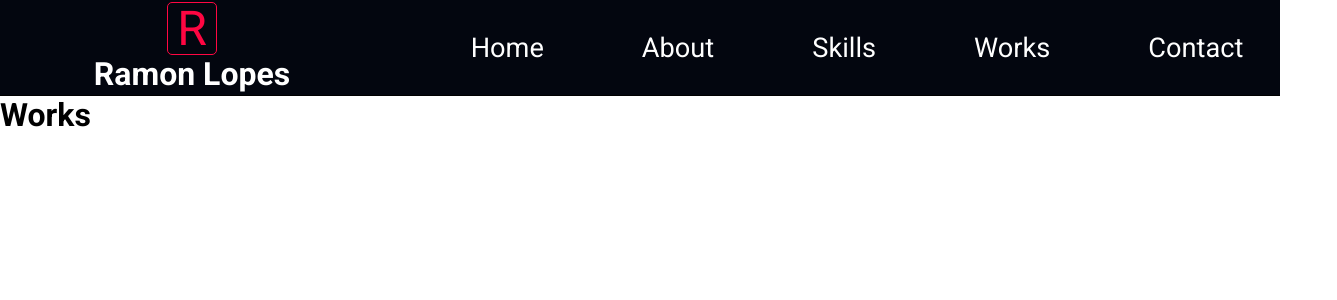
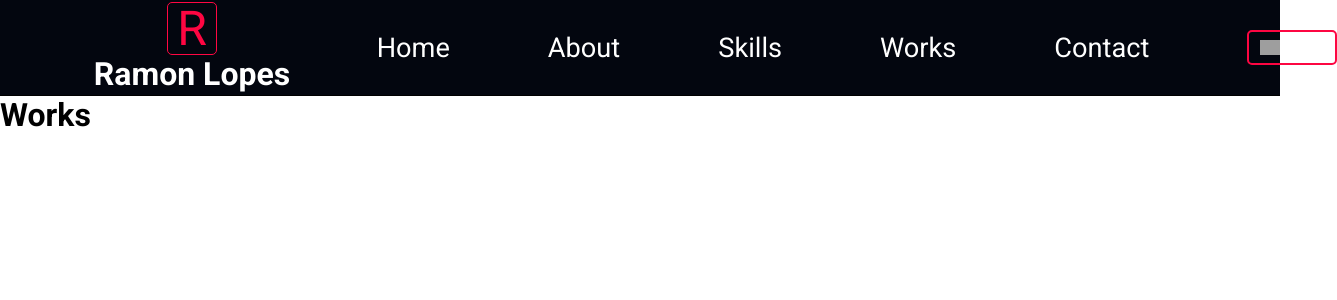
Before and after one commit to RamonMarcelLopes/Portfolio, a React (Vite) app: page /works in a window 1280 px wide. Shown: the top 300 px of the page, 1337 px wide, since content can reach past the window. Built offline with nearby package versions, Linux system fonts and the light colour scheme; grey boxes are pictures that could not be loaded.

Commit message:
feat: implement change language 50%

```diff
--- a/src/components/HeaderToBack/index.css
+++ b/src/components/HeaderToBack/index.css
@@ -69,3 +69,79 @@
     width: 15%;
   }
 }
+.bandeira-img {
+  max-width: 20px;
+  height: auto;
+}
+/*  */
+.dropdown {
+  position: relative;
+}
+
+.dropdown-btn {
+  background-color: transparent;
+  border: 2px solid #fd0642;
+  color: #fff;
+  width: 90px;
+  height: 35px;
+  cursor: pointer;
+  border-radius: 5px;
+  display: flex;
+  justify-content: center;
+
+  align-items: center;
+}
+
+.dropdown-menu {
+  list-style: none;
+  background-color: #03060f;
+  border: 2px solid #fd0642;
+  border-radius: 5px;
+  padding: 8px 0;
+  margin: 0;
+  position: absolute;
+  top: calc(100% + 5px);
+  left: 0;
+  display: none;
+  width: 90px;
+}
+
+.dropdown-menu li {
+  display: flex;
+  justify-content: space-around;
+  align-items: center;
+  padding: 0px 0px;
+  cursor: pointer;
+  width: 100%;
+}
+
+.dropdown-menu li:hover {
+  background-color: #f8f9fa;
+}
+
+.dropdown .dropdown-menu {
+  display: block;
+}
+.dropdown-btn {
+  position: relative;
+}
+
+.dropdown-btn::after {
+  content: '';
+  position: absolute;
+  top: 50%;
+  right: 8px;
+  width: 0;
+  height: 0;
+  border-left: 4px solid transparent;
+  border-right: 4px solid transparent;
+  border-top: 4px solid #fff;
+  transform: translateY(-50%);
+}
+.texten-pt {
+  font-size: 15px;
+}
+.span-pt-en {
+  margin-left: 5px;
+  margin-right: 8px;
+}
--- a/src/components/HeaderToBack/index.tsx
+++ b/src/components/HeaderToBack/index.tsx
@@ -1,20 +1,23 @@
 import { NavigateFunction, useNavigate } from 'react-router-dom';
-import * as L from './language';
-// import { useLanguageContext } from '../../contexts/language';
-// import { useThemeContext } from '../../contexts/dark-lightMode';
+import { useLanguageContext } from '../../contexts/language';
+import { Texts } from '../../contexts/language/languages';
+import DropdownMenu from '../dropDownMenu';
+//import { useThemeContext } from '../../contexts/dark-lightMode';
 import './index.css';
-import { useState } from 'react';
+import { useEffect, useState } from 'react';
 
 const Header = () => {
   let navigate: NavigateFunction = useNavigate();
-  // let { language } = useLanguageContext() ?? {};
+  let { interfaceLanguage, changeLanguage } = useLanguageContext() ?? {};
   // let { theme } = useThemeContext() ?? {};
-  const en = L.TextsEn;
-  const pt = L.TextsPT;
 
-  pt;
+  let ff = () => {
+    changeLanguage(2);
+  };
+  let ff2 = () => {
+    changeLanguage(1);
+  };
 
-  let [language, setLanguage] = useState<L.language>(en);
   return (
     <>
       <header className="headerContainer">
@@ -26,19 +29,22 @@ const Header = () => {
         </div>
         <div className="containerOptions">
           <span className="text" onClick={() => navigate('/')}>
-            {language.home}
+            {interfaceLanguage?.Headerhome}
           </span>
           <span className="text" onClick={() => navigate('/about')}>
-            {language.about}
+            {interfaceLanguage?.Headerabout}
           </span>
           <span className="text" onClick={() => navigate('/skills')}>
-            {language.skills}
+            {interfaceLanguage?.Headerskills}
           </span>
           <span className="text" onClick={() => navigate('/works')}>
-            {language.works}
+            {interfaceLanguage?.Headerworks}
           </span>
           <span className="text" onClick={() => navigate('/contact')}>
-            {language.contact}
+            {interfaceLanguage?.Headercontact}
+          </span>
+          <span className="text">
+            <DropdownMenu />
           </span>
         </div>
       </header>
--- a/src/components/HeaderToBack/language.ts
+++ /dev/null
@@ -1,22 +0,0 @@
-export type language = {
-  home: string;
-  about: string;
-  skills: string;
-  works: string;
-  contact: string;
-};
-export let TextsPT: language = {
-  home: 'Inicio',
-  about: 'Sobre',
-  skills: 'Proficiências',
-  works: 'Trabalhos',
-  contact: 'Contato',
-};
-
-export let TextsEn: language = {
-  home: 'Home',
-  about: 'About',
-  skills: 'Skills',
-  works: 'Works',
-  contact: 'Contact',
-};
--- /dev/null
+++ b/src/components/dropDownMenu/index.css
@@ -0,0 +1,100 @@
+.dropdown {
+  position: relative;
+}
+
+.dropdown-btn {
+  background-color: #f8f9fa;
+  border: 2px solid #fd0642;
+  color: #495057;
+  padding: 8px 16px;
+  cursor: pointer;
+  border-radius: 5px;
+}
+
+.dropdown-menu {
+  list-style: none;
+  background-color: #fff;
+  border: 2px solid #fd0642;
+  padding: 8px 0;
+  margin: 0;
+  position: absolute;
+  top: calc(100% + 5px);
+  left: 0;
+  display: none;
+}
+
+.dropdown-menu li {
+  padding: 0px 0px 0px 0px;
+  cursor: pointer;
+}
+
+.dropdown-menu li:hover {
+  background-color: #f8f9fa;
+}
+
+/* .dropdown:hover .dropdown-menu {
+  display: block;
+} */
+.texten-pt {
+  font-size: 2px;
+}
+
+.dropdown {
+  position: relative;
+}
+
+.dropdown-btn {
+  background-color: transparent;
+  border: 2px solid #fd0642;
+  color: #fff;
+  padding: 8px 16px;
+  cursor: pointer;
+  border-radius: 5px;
+  display: flex;
+  justify-content: center;
+
+  align-items: center;
+}
+
+.dropdown-menu {
+  list-style: none;
+  background-color: #03060f;
+  border: 2px solid #fd0642;
+  padding: 8px 0;
+  margin: 0;
+  position: absolute;
+  top: calc(100% + 5px);
+  left: 0;
+  display: none;
+}
+
+.dropdown-menu li {
+  padding: 8px 16px;
+  cursor: pointer;
+}
+
+.dropdown-menu li:hover {
+  background-color: #f8f9fa;
+}
+
+.dropdown:hover .dropdown-menu {
+  display: block;
+}
+.dropdown-btn {
+  position: relative;
+}
+
+.dropdown-btn::after {
+  content: '';
+  position: absolute;
+  top: 50%;
+  right: 8px;
+  height: 0;
+  border-left: 4px solid transparent;
+  border-right: 4px solid transparent;
+  border-top: 4px solid #fff;
+  transform: translateY(-50%);
+}
+.texten-pt {
+  font-size: 15px;
+}
--- /dev/null
+++ b/src/components/dropDownMenu/index.tsx
@@ -0,0 +1,50 @@
+import React, { useState } from 'react';
+
+const DropdownMenu = () => {
+  const [menuAberto, setMenuAberto] = useState(false);
+  const [idiomaSelecionado, setIdiomaSelecionado] = useState('pt-BR');
+  const bandeiraPtBr = 'https://static.significados.com.br/flags/br.svg';
+  const bandeiraEnUs = 'https://static.significados.com.br/flags/us.svg';
+
+  const toggleMenu = () => {
+    setMenuAberto(!menuAberto);
+  };
+
+  const selecionarIdioma = (idioma: any) => {
+    setIdiomaSelecionado(idioma);
+    setMenuAberto(false);
+  };
+
+  return (
+    <div className="dropdown">
+      <button className="dropdown-btn" onClick={toggleMenu}>
+        {idiomaSelecionado === 'en-US' ? (
+          <>
+            <img className="bandeira-img" src={bandeiraEnUs} alt="EUA" />
+            <span className="span-pt-en">en-US</span>
+          </>
+        ) : (
+          <>
+            <img className="bandeira-img" src={bandeiraPtBr} alt="Brasil" />
+            <span className="span-pt-en">pt-BR</span>
+          </>
+        )}
+      </button>
+
+      {menuAberto && (
+        <ul className="dropdown-menu">
+          <li className="li-drop" onClick={() => selecionarIdioma('en-US')}>
+            <img className="bandeira-img" src={bandeiraEnUs} alt="EUA" />
+            <span className="texten-pt">en-US</span>
+          </li>
+          <li className="li-drop" onClick={() => selecionarIdioma('pt-BR')}>
+            <img className="bandeira-img" src={bandeiraPtBr} alt="Brasil" />
+            <span className="texten-pt">pt-BR</span>
+          </li>
+        </ul>
+      )}
+    </div>
+  );
+};
+
+export default DropdownMenu;
--- a/src/contexts/language/index.tsx
+++ b/src/contexts/language/index.tsx
@@ -1,8 +1,16 @@
-import React, { createContext, useContext, useState, ReactNode } from 'react';
+import React, {
+  createContext,
+  useContext,
+  useState,
+  ReactNode,
+  useEffect,
+} from 'react';
+import * as Ln from './languages';
 
 interface LanguagesValues {
   language: languages;
-  changeLanguage: Function;
+  changeLanguage: Function | any;
+  interfaceLanguage: Ln.Texts;
 }
 type languages = 'pt-BR' | 'en-US';
 type argsChangeFunction = 1 | 2;
@@ -16,7 +24,7 @@ interface LanguageContextProviderProps {
 export const LanguageContextProvider: React.FC<
   LanguageContextProviderProps
 > = ({ children }) => {
-  let [language, setlanguage] = useState<languages>('pt-BR');
+  let [language, setlanguage] = useState<languages>('en-US');
 
   let changeLanguage: Function = (arg: argsChangeFunction) => {
     switch (arg) {
@@ -29,8 +37,20 @@ export const LanguageContextProvider: React.FC<
         break;
     }
   };
+  let [interfaceLanguage, setInterfaceLanguage] = useState(Ln.textsEN);
+  useEffect(() => {
+    if (language == 'pt-BR') {
+      setInterfaceLanguage(Ln.textsPT);
+    }
+    if (language == 'en-US') {
+      setInterfaceLanguage(Ln.textsEN);
+    }
+  }, [language]);
+
   return (
-    <LanguageContext.Provider value={{ language, changeLanguage }}>
+    <LanguageContext.Provider
+      value={{ interfaceLanguage, changeLanguage, language }}
+    >
       {children}
     </LanguageContext.Provider>
   );
--- /dev/null
+++ b/src/contexts/language/languages.ts
@@ -0,0 +1,41 @@
+export type Texts = {
+  about: string;
+  contactMe: string;
+  mycontact: string;
+  helloText: string;
+  stackText: string;
+  skills: string;
+  Headerhome: string;
+  Headerabout: string;
+  Headerskills: string;
+  Headerworks: string;
+  Headercontact: string;
+};
+
+export let textsEN: Texts = {
+  about: 'About Me',
+  contactMe: 'Contact me',
+  mycontact: 'My Contacts',
+  helloText: 'Hello, My name is ',
+  stackText: 'A full-stack developer',
+  skills: 'My Skills',
+  Headerhome: 'Home',
+  Headerabout: 'About',
+  Headerskills: 'Skills',
+  Headerworks: 'Works',
+  Headercontact: 'Contact',
+};
+
+export let textsPT: Texts = {
+  about: 'Sobre Mim',
+  contactMe: 'Contate me',
+  mycontact: 'Meus contato',
+  helloText: 'Olá, meu nome é',
+  stackText: 'Um desenvolvedor full-stack',
+  skills: 'Minhas Proficiências',
+  Headerhome: 'Inicio',
+  Headerabout: 'Sobre',
+  Headerskills: 'Proficiências',
+  Headerworks: 'Trabalhos',
+  Headercontact: 'Contato',
+};
--- a/src/pages/About/index.tsx
+++ b/src/pages/About/index.tsx
@@ -1,18 +1,15 @@
 import './index.css';
-import * as L from './language';
 import Header from '../../components/HeaderToBack';
-import { useState } from 'react';
+import { useLanguageContext } from '../../contexts/language';
 const About = () => {
-  const pt: L.Texts = L.textPT;
-  const en: L.Texts = L.textEN;
-  const [language, setlanguage] = useState<L.Texts>(en);
+  let { interfaceLanguage } = useLanguageContext() ?? {};
   return (
     <>
       <Header />
       <div className="AboutContainer">
         <div className="AboutTitleContainer">
           <div className="tracado"></div>
-          <h1 className="About">{language.about}</h1>
+          <h1 className="About">{interfaceLanguage?.about}</h1>
           <div className="tracado"></div>
         </div>
         <div className="ImageAndInformationContainer">
```
Also changed, not shown: src/pages/Home/index.tsx (+4 -7 lines), src/pages/Skills/index.tsx (+5 -5 lines), src/pages/contact/index.tsx (+4 -7 lines).
